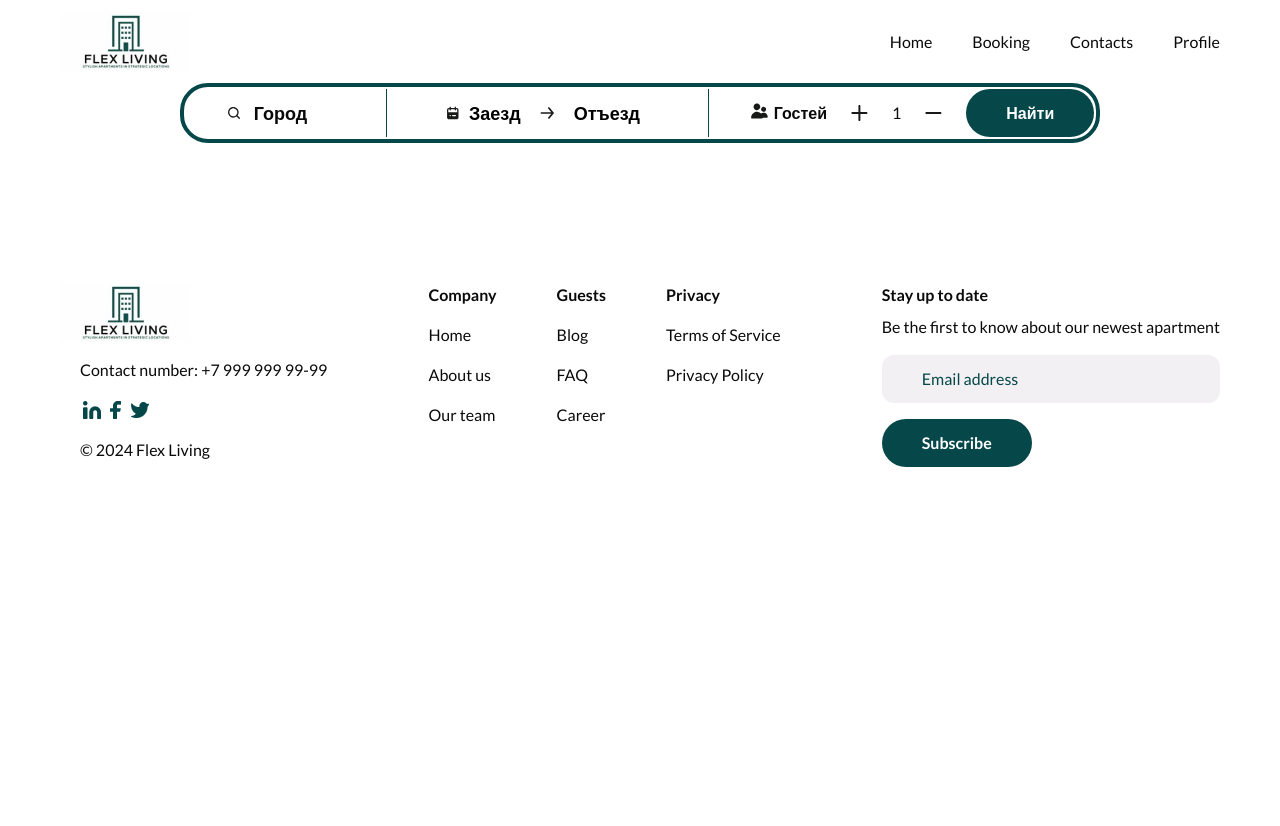
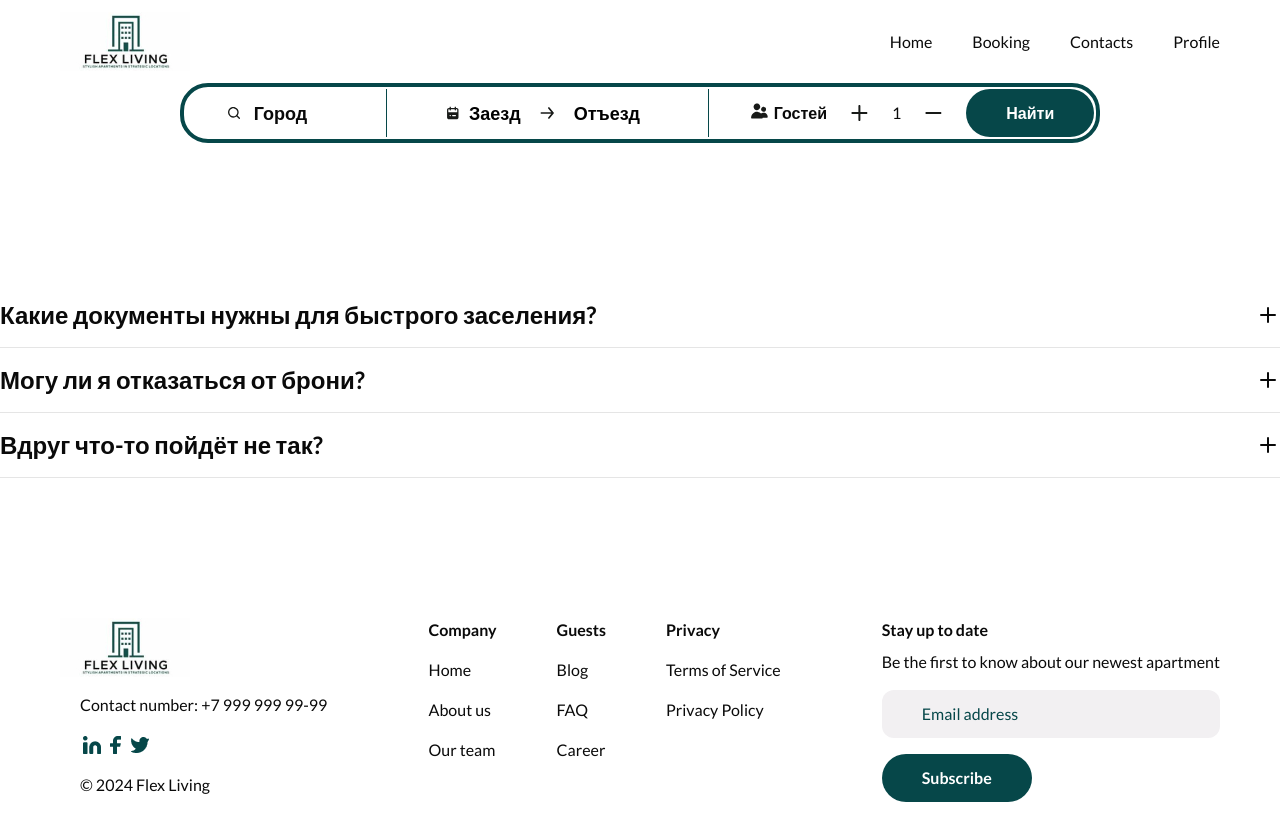
Before and after one commit to StickyDice/venus, a Next.js app: page /booking in a window 1280 px wide. Before the commit the page ends 800 px from the top, so only its background shows below. Built offline with nearby package versions, Linux system fonts and the light colour scheme.

Commit message:
Добавил faq блок для второй страницы

```diff
--- a/package.json
+++ b/package.json
@@ -9,6 +9,7 @@
     "lint": "next lint"
   },
   "dependencies": {
+    "@radix-ui/react-accordion": "^1.2.2",
     "@radix-ui/react-dialog": "^1.1.3",
     "@radix-ui/react-popover": "^1.1.3",
     "@radix-ui/react-select": "^2.1.2",
--- a/src/app/booking/page.tsx
+++ b/src/app/booking/page.tsx
@@ -1,5 +1,11 @@
 import BookingPanel from "~/widgets/bookingPanel/ui/BookingPanel";
+import FAQ from "~/widgets/faq/ui/FAQ";
 
 export default function Page() {
-  return <BookingPanel />;
+  return (
+    <>
+      <BookingPanel />
+      <FAQ />
+    </>
+  );
 }
--- /dev/null
+++ b/src/shared/ui/components/ui/accordion.tsx
@@ -0,0 +1,58 @@
+"use client"
+
+import * as React from "react"
+import * as AccordionPrimitive from "@radix-ui/react-accordion"
+import { cn } from "~/shared/lib/utils"
+import { CircleFadingPlus, CirclePlus, ClipboardPlusIcon, Plus } from "lucide-react"
+
+
+const Accordion = AccordionPrimitive.Root
+
+const AccordionItem = React.forwardRef<
+  React.ElementRef<typeof AccordionPrimitive.Item>,
+  React.ComponentPropsWithoutRef<typeof AccordionPrimitive.Item>
+>(({ className, ...props }, ref) => (
+  <AccordionPrimitive.Item
+    ref={ref}
+    className={cn("border-b", className)}
+    {...props}
+  />
+))
+AccordionItem.displayName = "AccordionItem"
+
+const AccordionTrigger = React.forwardRef<
+  React.ElementRef<typeof AccordionPrimitive.Trigger>,
+  React.ComponentPropsWithoutRef<typeof AccordionPrimitive.Trigger>
+>(({ className, children, ...props }, ref) => (
+  <AccordionPrimitive.Header className="flex">
+    <AccordionPrimitive.Trigger
+      ref={ref}
+      className={cn(
+        "flex flex-1 items-center justify-between py-4 font-medium transition-all hover:underline [&[data-state=open]>svg]:rotate-90",
+        className
+      )}
+      {...props}
+    >
+      {children}
+      <Plus className="h-6 w-6 shrink-0 transition-transform duration-300" />
+    </AccordionPrimitive.Trigger>
+  </AccordionPrimitive.Header>
+))
+AccordionTrigger.displayName = AccordionPrimitive.Trigger.displayName
+
+const AccordionContent = React.forwardRef<
+  React.ElementRef<typeof AccordionPrimitive.Content>,
+  React.ComponentPropsWithoutRef<typeof AccordionPrimitive.Content>
+>(({ className, children, ...props }, ref) => (
+  <AccordionPrimitive.Content
+    ref={ref}
+    className="overflow-hidden text-sm transition-all data-[state=closed]:animate-accordion-up data-[state=open]:animate-accordion-down"
+    {...props}
+  >
+    <div className={cn("pb-4 pt-0", className)}>{children}</div>
+  </AccordionPrimitive.Content>
+))
+
+AccordionContent.displayName = AccordionPrimitive.Content.displayName
+
+export { Accordion, AccordionItem, AccordionTrigger, AccordionContent }
--- /dev/null
+++ b/src/widgets/faq/ui/FAQ.tsx
@@ -0,0 +1,43 @@
+import {
+  Accordion,
+  AccordionContent,
+  AccordionItem,
+  AccordionTrigger,
+} from "~/shared/ui/components/ui/accordion";
+
+export default function FAQ() {
+  return (
+    <section className="pt-35">
+      <div className="max-w-xl w-full mx-auto">
+        <Accordion type="single" collapsible>
+          <AccordionItem value="item-1">
+            <AccordionTrigger className="text-2xl font-bold hover:no-underline">
+              Какие документы нужны для быстрого заселения?
+            </AccordionTrigger>
+            <AccordionContent className="text-base">
+              Достаточно паспорта РФ и ваучера
+            </AccordionContent>
+          </AccordionItem>
+          <AccordionItem value="item-2">
+            <AccordionTrigger className="text-2xl font-bold hover:no-underline">
+              Могу ли я отказаться от брони?
+            </AccordionTrigger>
+            <AccordionContent className="text-base">
+              Да, конечно. Вы можете отказаться от брони в любое время, вплоть
+              до 24 часов до времени заселения.
+            </AccordionContent>
+          </AccordionItem>
+          <AccordionItem value="item-3">
+            <AccordionTrigger className="text-2xl font-bold hover:no-underline">
+              Вдруг что-то пойдёт не так?
+            </AccordionTrigger>
+            <AccordionContent className="text-base">
+              Если возникнут проблемы - наша поддержка на связи и готова помочь
+              в любой день недели
+            </AccordionContent>
+          </AccordionItem>
+        </Accordion>
+      </div>
+    </section>
+  );
+}
--- a/tailwind.config.ts
+++ b/tailwind.config.ts
@@ -69,9 +69,9 @@ export default {
         "5xl": "calc(var(--radius) * 7)",
       },
       spacing: {
-        15: "60px",
-        30: "120px",
-        35: "140px",
+        "15": "60px",
+        "30": "120px",
+        "35": "140px",
         xl: "1440px",
       },
       maxWidth: {
@@ -96,6 +96,28 @@ export default {
       fontFamily: {
         lato: "Lato, Arial, Helvetica, sans-serif",
       },
+      keyframes: {
+        "accordion-down": {
+          from: {
+            height: "0",
+          },
+          to: {
+            height: "var(--radix-accordion-content-height)",
+          },
+        },
+        "accordion-up": {
+          from: {
+            height: "var(--radix-accordion-content-height)",
+          },
+          to: {
+            height: "0",
+          },
+        },
+      },
+      animation: {
+        "accordion-down": "accordion-down 0.2s ease-out",
+        "accordion-up": "accordion-up 0.2s ease-out",
+      },
     },
   },
   plugins: [Animate],
```
Also changed, not shown: 1 other file (tests, documents, lock files or other folders).
